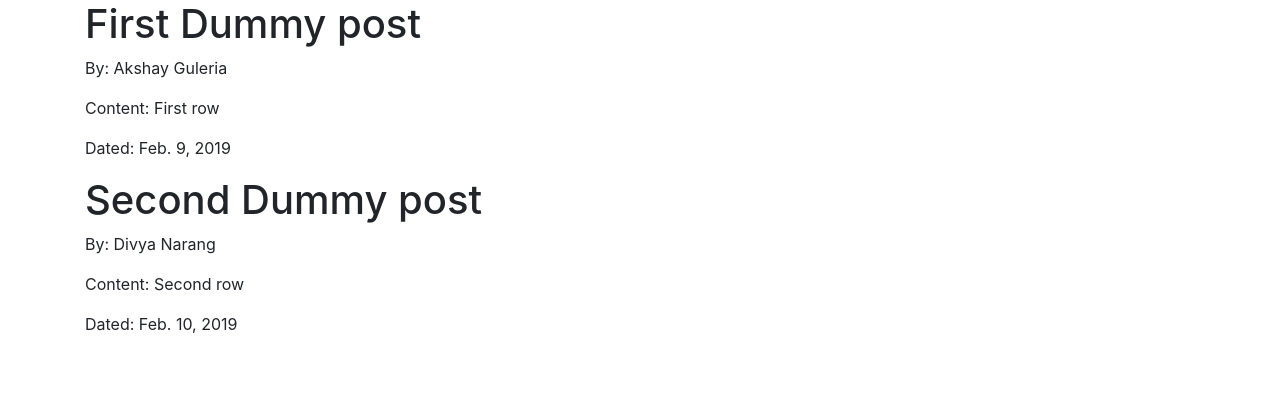
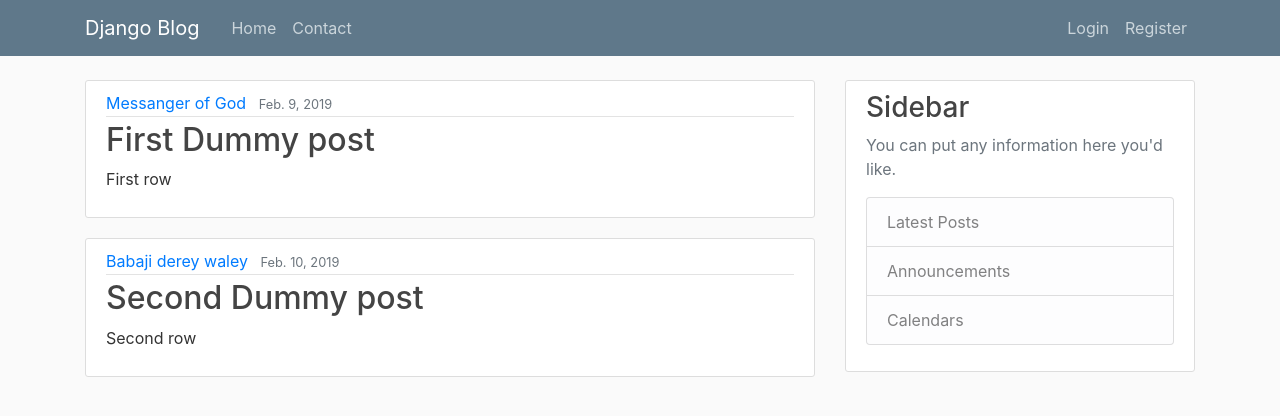
Before and after one commit to AkshayGuleria/bitByBit, a Django app: page / in a window 1280 px wide. Shown: the top 416 px of the page. Run offline with Django 3.2, Linux system fonts and the light colour scheme; some libraries are stand-ins or nearby versions.

Commit message:
Templet inheritance with navigation bar, side bar and css for UI

```diff
--- /dev/null
+++ b/blog/static/blog/main.css
@@ -0,0 +1,84 @@
+body {
+  background: #fafafa;
+  color: #333333;
+  margin-top: 5rem;
+}
+
+h1, h2, h3, h4, h5, h6 {
+  color: #444444;
+}
+
+ul {
+  margin: 0;
+}
+
+.bg-steel {
+  background-color: #5f788a;
+}
+
+.site-header .navbar-nav .nav-link {
+  color: #cbd5db;
+}
+
+.site-header .navbar-nav .nav-link:hover {
+  color: #ffffff;
+}
+
+.site-header .navbar-nav .nav-link.active {
+  font-weight: 500;
+}
+
+.content-section {
+  background: #ffffff;
+  padding: 10px 20px;
+  border: 1px solid #dddddd;
+  border-radius: 3px;
+  margin-bottom: 20px;
+}
+
+.article-title {
+  color: #444444;
+}
+
+a.article-title:hover {
+  color: #428bca;
+  text-decoration: none;
+}
+
+.article-content {
+  white-space: pre-line;
+}
+
+.article-img {
+  height: 65px;
+  width: 65px;
+  margin-right: 16px;
+}
+
+.article-metadata {
+  padding-bottom: 1px;
+  margin-bottom: 4px;
+  border-bottom: 1px solid #e3e3e3
+}
+
+.article-metadata a:hover {
+  color: #333;
+  text-decoration: none;
+}
+
+.article-svg {
+  width: 25px;
+  height: 25px;
+  vertical-align: middle;
+}
+
+.account-img {
+  height: 125px;
+  width: 125px;
+  margin-right: 20px;
+  margin-bottom: 16px;
+}
+
+.account-heading {
+  font-size: 2.5rem;
+}
--- /dev/null
+++ b/blog/templates/blog/base.html
@@ -0,0 +1,67 @@
+{% load static %}
+<!DOCTYPE html>
+<html>
+<head>
+    <!-- Required meta tags -->
+    <meta charset="utf-8">
+    <meta name="viewport" content="width=device-width, initial-scale=1, shrink-to-fit=no">
+
+    <!-- Bootstrap CSS -->
+    <link rel="stylesheet" href="https://maxcdn.bootstrapcdn.com/bootstrap/4.0.0/css/bootstrap.min.css" integrity="sha384-Gn5384xqQ1aoWXA+058RXPxPg6fy4IWvTNh0E263XmFcJlSAwiGgFAW/dAiS6JXm" crossorigin="anonymous">
+
+    <link rel="stylesheet" type="text/css" href="{% static 'blog/main.css' %}">
+
+    {% if title %}
+        <title>{{ title }}</title>
+    {% else %}
+        <title>Django Blog</title>
+    {% endif %}
+</head>
+<body>
+    <header class="site-header">
+      <nav class="navbar navbar-expand-md navbar-dark bg-steel fixed-top">
+        <div class="container">
+          <a class="navbar-brand mr-4" href="/">Django Blog</a>
+          <button class="navbar-toggler" type="button" data-toggle="collapse" data-target="#navbarToggle" aria-controls="navbarToggle" aria-expanded="false" aria-label="Toggle navigation">
+          <span class="navbar-toggler-icon"></span>
+          </button>
+          <div class="collapse navbar-collapse" id="navbarToggle">
+            <div class="navbar-nav mr-auto">
+              <a class="nav-item nav-link" href="{% url 'blog-home' %}">Home</a>
+              <a class="nav-item nav-link" href="{% url 'blog-contact' %}">Contact</a>
+            </div>
+            <!-- Navbar Right Side -->
+            <div class="navbar-nav">
+              <a class="nav-item nav-link" href="#">Login</a>
+              <a class="nav-item nav-link" href="#">Register</a>
+            </div>
+          </div>
+        </div>
+      </nav>
+    </header>
+    <main role="main" class="container">
+      <div class="row">
+        <div class="col-md-8">
+          {% block content %}{% endblock %}
+        </div>
+        <div class="col-md-4">
+          <div class="content-section">
+            <h3>Sidebar</h3>
+            <p class='text-muted'>You can put any information here you'd like.
+              <ul class="list-group">
+                <li class="list-group-item list-group-item-light">Latest Posts</li>
+                <li class="list-group-item list-group-item-light">Announcements</li>
+                <li class="list-group-item list-group-item-light">Calendars</li>
+              </ul>
+            </p>
+          </div>
+        </div>
+      </div>
+    </main>
+    <!-- Optional JavaScript -->
+    <!-- jQuery first, then Popper.js, then Bootstrap JS -->
+    <script src="https://code.jquery.com/jquery-3.2.1.slim.min.js" integrity="sha384-KJ3o2DKtIkvYIK3UENzmM7KCkRr/rE9/Qpg6aAZGJwFDMVNA/GpGFF93hXpG5KkN" crossorigin="anonymous"></script>
+    <script src="https://cdnjs.cloudflare.com/ajax/libs/popper.js/1.12.9/umd/popper.min.js" integrity="sha384-ApNbgh9B+Y1QKtv3Rn7W3mgPxhU9K/ScQsAP7hUibX39j7fakFPskvXusvfa0b4Q" crossorigin="anonymous"></script>
+    <script src="https://maxcdn.bootstrapcdn.com/bootstrap/4.0.0/js/bootstrap.min.js" integrity="sha384-JZR6Spejh4U02d8jOt6vLEHfe/JQGiRRSQQxSfFWpi1MquVdAyjUar5+76PVCmYl" crossorigin="anonymous"></script>
+</body>
+</html>
--- a/blog/templates/blog/index.html
+++ b/blog/templates/blog/index.html
@@ -1,32 +1,15 @@
-<!DOCTYPE html>
-<html>
-<head>
-    <!-- Required meta tags -->
-    <meta charset="utf-8">
-    <meta name="viewport" content="width=device-width, initial-scale=1, shrink-to-fit=no">
-
-    <!-- Bootstrap CSS -->
-    <link rel="stylesheet" href="https://maxcdn.bootstrapcdn.com/bootstrap/4.0.0/css/bootstrap.min.css" integrity="sha384-Gn5384xqQ1aoWXA+058RXPxPg6fy4IWvTNh0E263XmFcJlSAwiGgFAW/dAiS6JXm" crossorigin="anonymous">
-
-    {% if title %}
-        <title>{{ title }}</title>
-    {% else %}
-        <title>Django blog</title>
-    {% endif %}
-</head>
-<body>
-    <div class="container">
+{% extends "blog/base.html" %}
+{% block content %}
     {% for post in posts %}
-        <h1>{{ post.title }}</h1>
-        <p>By: {{ post.author }}</p>
-        <p>Content: {{ post.content }}</p>
-        <p>Dated: {{ post.date_posted }}</p>
+        <article class="media content-section">
+          <div class="media-body">
+            <div class="article-metadata">
+              <a class="mr-2" href="#">{{ post.author }}</a>
+              <small class="text-muted">{{ post.date_posted }}</small>
+            </div>
+            <h2><a class="article-title" href="#">{{ post.title }}</a></h2>
+            <p class="article-content">{{ post.content }}</p>
+          </div>
+        </article>
     {% endfor %}
-    </div>
-    <!-- Optional JavaScript -->
-    <!-- jQuery first, then Popper.js, then Bootstrap JS -->
-    <script src="https://code.jquery.com/jquery-3.2.1.slim.min.js" integrity="sha384-KJ3o2DKtIkvYIK3UENzmM7KCkRr/rE9/Qpg6aAZGJwFDMVNA/GpGFF93hXpG5KkN" crossorigin="anonymous"></script>
-    <script src="https://cdnjs.cloudflare.com/ajax/libs/popper.js/1.12.9/umd/popper.min.js" integrity="sha384-ApNbgh9B+Y1QKtv3Rn7W3mgPxhU9K/ScQsAP7hUibX39j7fakFPskvXusvfa0b4Q" crossorigin="anonymous"></script>
-    <script src="https://maxcdn.bootstrapcdn.com/bootstrap/4.0.0/js/bootstrap.min.js" integrity="sha384-JZR6Spejh4U02d8jOt6vLEHfe/JQGiRRSQQxSfFWpi1MquVdAyjUar5+76PVCmYl" crossorigin="anonymous"></script>
-</body>
-</html>
+{% endblock content %}
--- a/blog/views.py
+++ b/blog/views.py
@@ -3,13 +3,13 @@ from datetime import date
 
 posts = [
     {
-        'author': 'Akshay Guleria',
+        'author': 'Messanger of God',
         'title': 'First Dummy post',
         'content': 'First row',
         'date_posted': date(2019, 2, 9)
     },
     {
-        'author': 'Divya Narang',
+        'author': 'Babaji derey waley',
         'title': 'Second Dummy post',
         'content': 'Second row',
         'date_posted': date(2019, 2, 10)
```
Also changed, not shown: blog/templates/blog/contact.html (+3 -9 lines).
